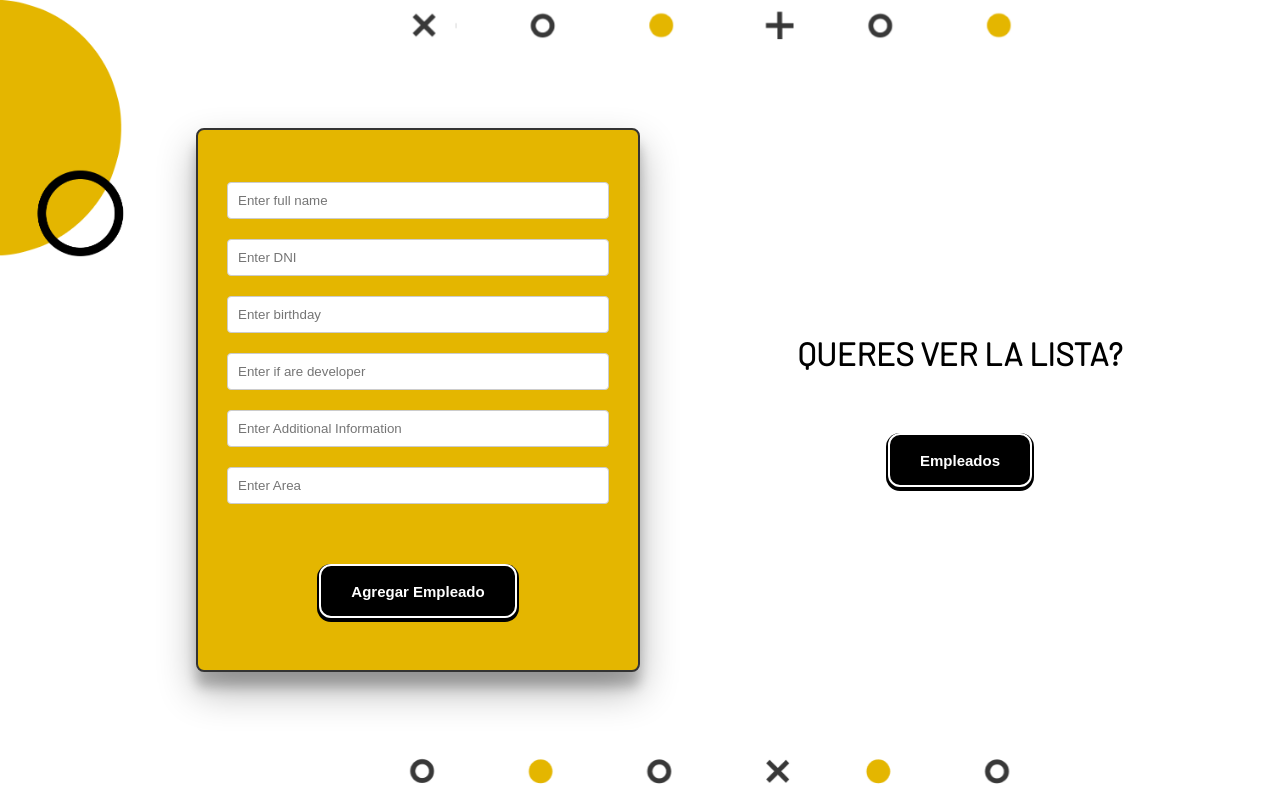
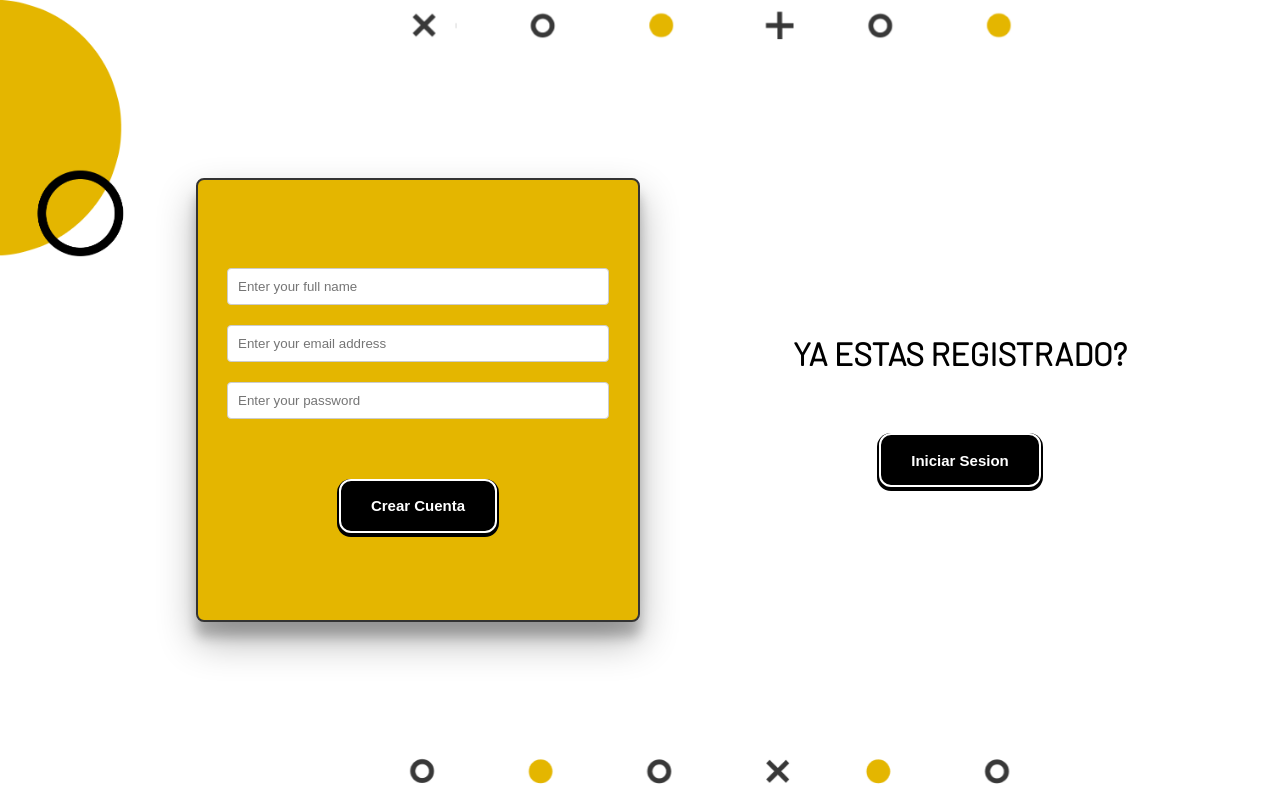
Before and after one commit to leonstefano03/gotam-front, a React (Create React App) app: page /signup in a window 1280 px wide. Built offline with nearby package versions, Linux system fonts and the light colour scheme.

Commit message:
feat:add-path-button

```diff
--- a/src/App.js
+++ b/src/App.js
@@ -1,6 +1,6 @@
 import React from "react";
 import "./style/App.css";
-
+import { Route, Routes } from "react-router-dom";
 import Home from "./components/Home";
 import Register from "./components/Register";
 import Login from "./components/Login";
@@ -9,7 +9,15 @@ import AddEmployee from "./components/AddEmployee";
 
 function App() {
   return (
-   <AddEmployee/>
+    <>
+      <Routes>
+        <Route path="/" element={<Home />} />
+        <Route path="/signup" element={<Register />} />
+        <Route path="/login" element={<Login />} />
+        <Route path="/add/employee" element={<AddEmployee />} />
+        <Route path="/employees" element={<Employees />} />
+      </Routes>
+    </>
   );
 }
 
--- a/src/components/AddEmployee.jsx
+++ b/src/components/AddEmployee.jsx
@@ -1,13 +1,14 @@
 import React from "react";
 import "../style/AddEmployee.css";
+import { Link } from "react-router-dom";
 function AddEmployee() {
 
   return (
     <div className="App">
       <div className="div-cont-register">
         <div className="cont-form">
-          <div class="newsletter-form-add">
-            <form class="form">
+          <div className="newsletter-form-add">
+            <form className="form">
               <input
                 required=""
                 placeholder="Enter full name"
@@ -53,7 +54,7 @@ function AddEmployee() {
                 className="email"
               />
 
-              <button value="Crear cuenta" type="submit" class="btn-add">
+              <button value="Crear cuenta" type="submit" className="btn-add">
                 Agregar Empleado
               </button>
             </form>
@@ -61,9 +62,9 @@ function AddEmployee() {
         </div>
         <div className="div-h1">
           <h1> QUERES VER LA LISTA?</h1>
-          <button value="Crear cuenta" type="submit" class="btn-add">
+        <Link  to={'/employees'}>  <button value="Crear cuenta" type="submit" className="btn-add">
             Empleados
-          </button>
+          </button></Link>
         </div>
       </div>
     </div>
--- a/src/components/Employess.jsx
+++ b/src/components/Employess.jsx
@@ -84,10 +84,10 @@ function Employees() {
     <div className="App">
 
 
-        <div class="newsletter-form-emp">
-          <form class="form">
+        <div className="newsletter-form-emp">
+          <form className="form">
 
-          <p class="heading">EMPLEADOS</p>
+          <p className="heading">EMPLEADOS</p>
 
 
 
@@ -111,9 +111,9 @@ function Employees() {
         </Slider>
 
 
-            <button value="Crear cuenta" type="submit" class="btn-emp">
+          <Link to={"/add/Employee"}><button value="Crear cuenta" type="submit" className="btn-emp">
               Añadir Empleado
-            </button>
+            </button></Link>
           </form>
 
 
--- a/src/components/Home.jsx
+++ b/src/components/Home.jsx
@@ -14,7 +14,7 @@ function Home() {
       <h2>TECNOLOGIA APLICADA A LA MOVILIDAD</h2>
     </div>
     <div className="button-cont">
-     <Link> <button class="ui-btn">
+     <Link to={'/signup'}> <button className="ui-btn">
         <span>Registrate</span>
       </button></Link>
     </div>
--- a/src/components/Login.jsx
+++ b/src/components/Login.jsx
@@ -1,5 +1,7 @@
 import React from "react";
 import "../style/Login.css"
+
+import { Link } from "react-router-dom";
 function Login() {
 
 
@@ -7,10 +9,10 @@ function Login() {
     <div className="App">
 
 
-        <div class="newsletter-form-log">
-          <form class="form">
+        <div className="newsletter-form-log">
+          <form className="form">
 
-          <p class="heading">   Ingrese sus datos</p>
+          <p className="heading">   Ingrese sus datos</p>
             <input
               required=""
               placeholder="Enter your email address"
@@ -27,9 +29,9 @@ function Login() {
               className="email"
             />
 
-            <button value="Crear cuenta" type="submit" class="btn-log">
+        <Link to={'/employees'} >    <button value="Crear cuenta" type="submit" className="btn-log">
               Iniciar Sesion
-            </button>
+            </button></Link>
           </form>
 
 
--- a/src/components/Register.jsx
+++ b/src/components/Register.jsx
@@ -1,5 +1,7 @@
 import React from "react";
 import "../style/Register.css"
+
+import { Link } from "react-router-dom";
 function Register() {
 
 
@@ -7,8 +9,8 @@ function Register() {
     <div className="App">
     <div className="div-cont-register">
       <div className="cont-form">
-        <div class="newsletter-form">
-          <form class="form">
+        <div className="newsletter-form">
+          <form className="form">
             <input
               required=""
               placeholder="Enter your full name"
@@ -33,17 +35,18 @@ function Register() {
               className="email"
             />
 
-            <button value="Crear cuenta" type="submit" class="btn">
+          <Link to={"/login"}>
+         <button value="Crear cuenta" type="submit" className="btn">
               Crear Cuenta
-            </button>
+            </button>  </Link>
           </form>
         </div>
       </div>
       <div className="div-h1">
         <h1>YA ESTAS REGISTRADO?</h1>
-        <button value="Crear cuenta" type="submit" class="btn">
+       <Link to={'/login'}> <button value="Crear cuenta" type="submit" className="btn">
           Iniciar Sesion
-        </button>
+        </button></Link>
       </div>
     </div>
   </div>
```
